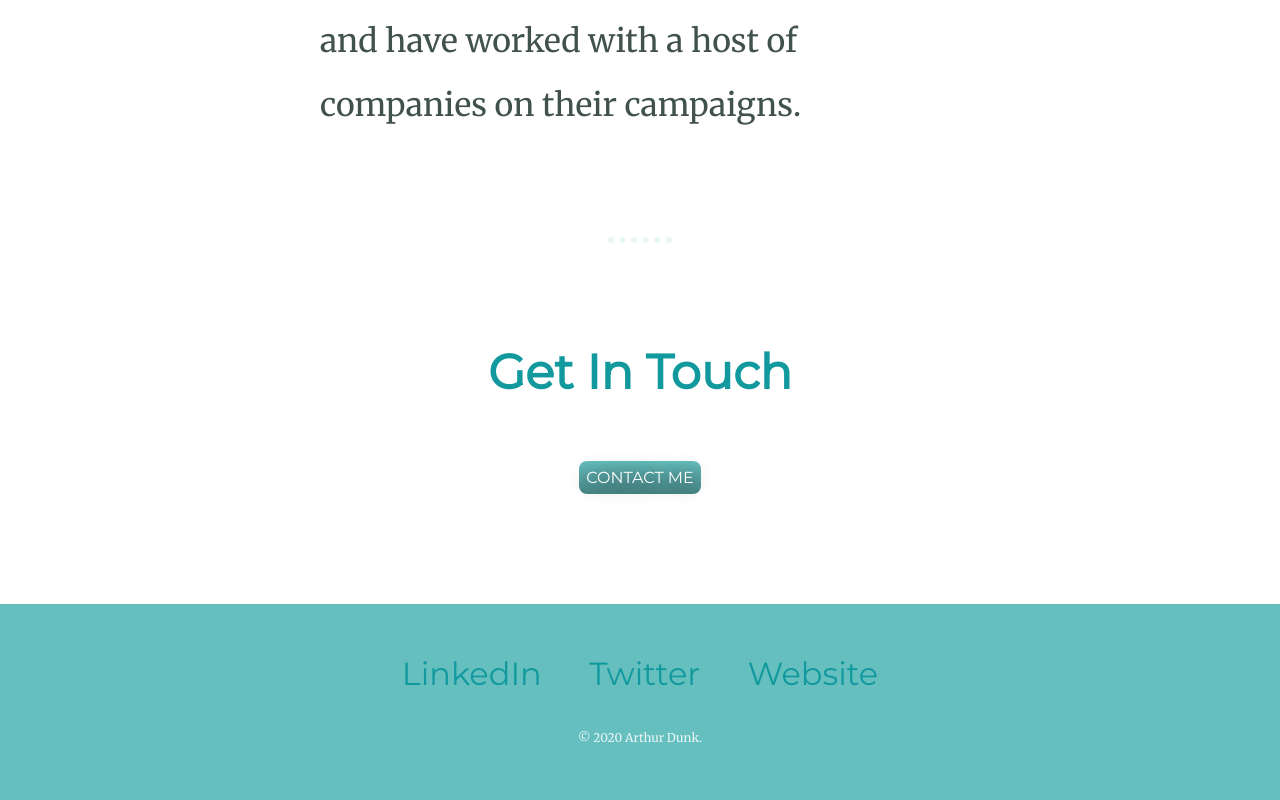
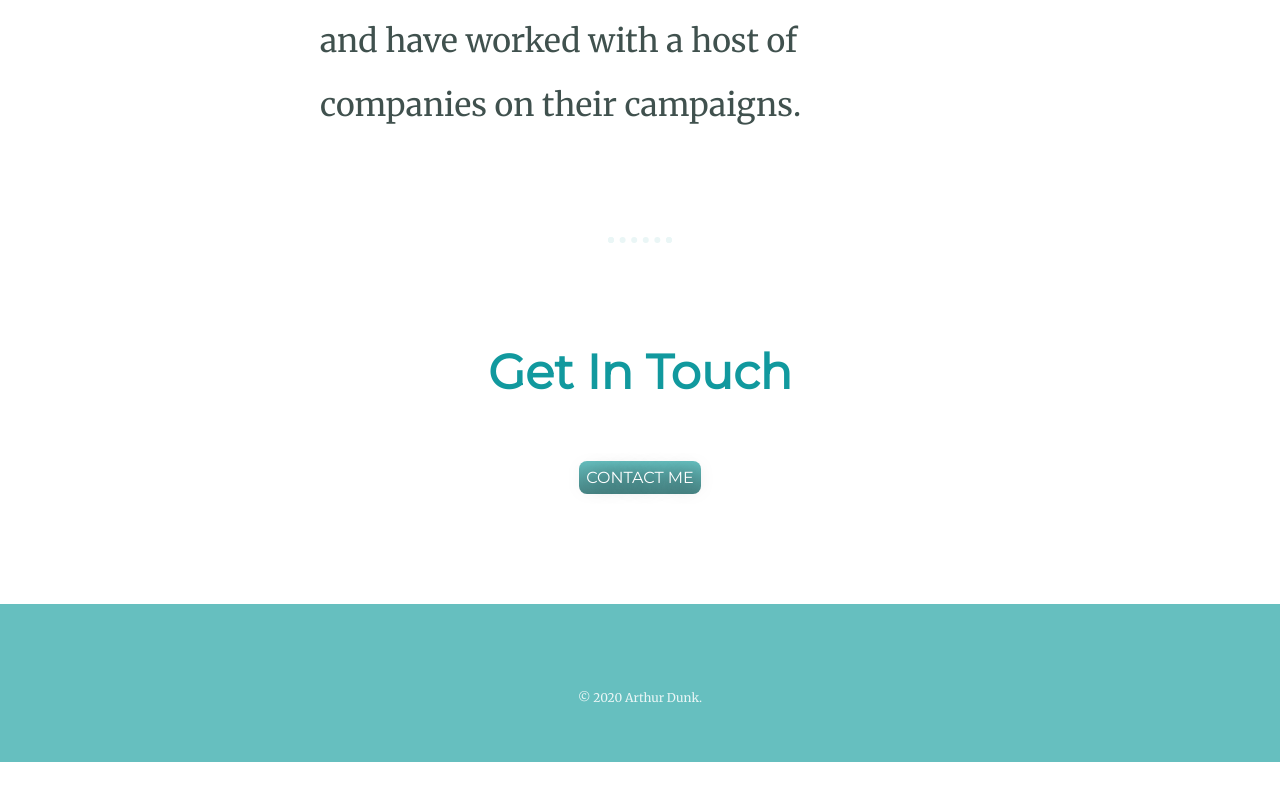
Before and after one commit to ArthurD23/personalsite, a plain HTML site: page index.html in a window 1280 px wide. Shown: the part 2477-3277 px from the top of the page. After the commit the page ends 3239 px from the top, so only its background shows below. Drawn offline with Linux system fonts and the light colour scheme.

Commit message:
Add files via upload

```diff
--- a/index.html
+++ b/index.html
@@ -27,7 +27,7 @@
         <div class="skill-row">
           <img class="coding-image" src="coding.png" alt="">
           <h3>Design & Development</h3>
-          <p>I started learning to code to bring all of mine and clients ideas to life. Overtime I have been able to create many web and iOS applications.</p>
+          <p>I started learning to code to bring all of mine and clients ideas to life. Over time I have been able to create many web and iOS applications.</p>
         </div>
         <div class="skill-row">
           <img class="digital-marketing" src="digital-marketing.png" alt="">
@@ -44,9 +44,6 @@
 
 
     <div class="bottom-container">
-      <a class="footer-link" href="https://www.linkedin.com/">LinkedIn</a>
-      <a class="footer-link" href="https://twitter.com/">Twitter</a>
-      <a class="footer-link" href="https://www.appbrewery.co/">Website</a>
       <p class="copyright">© 2020 Arthur Dunk.</p>
     </div>
   </body>
```
